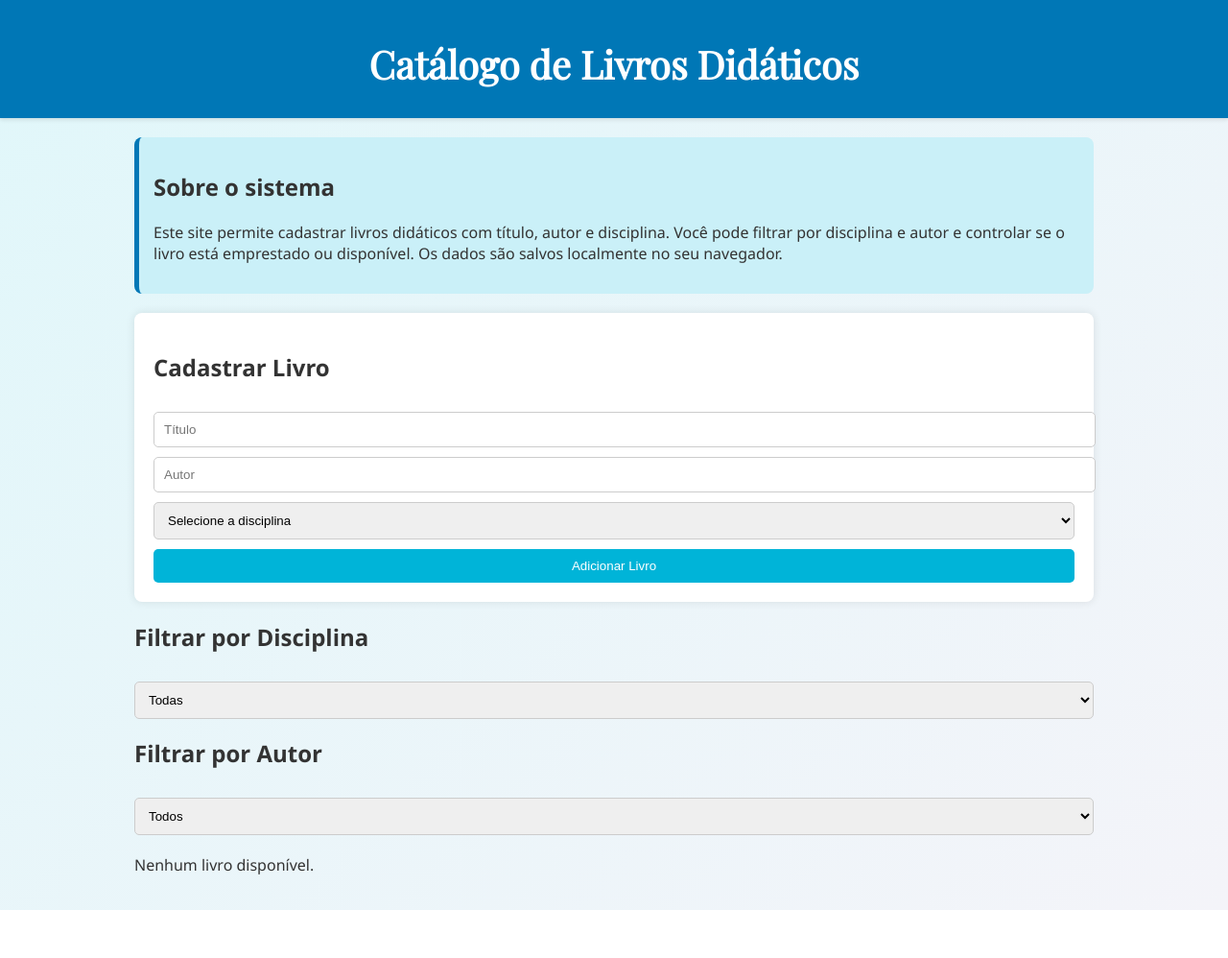
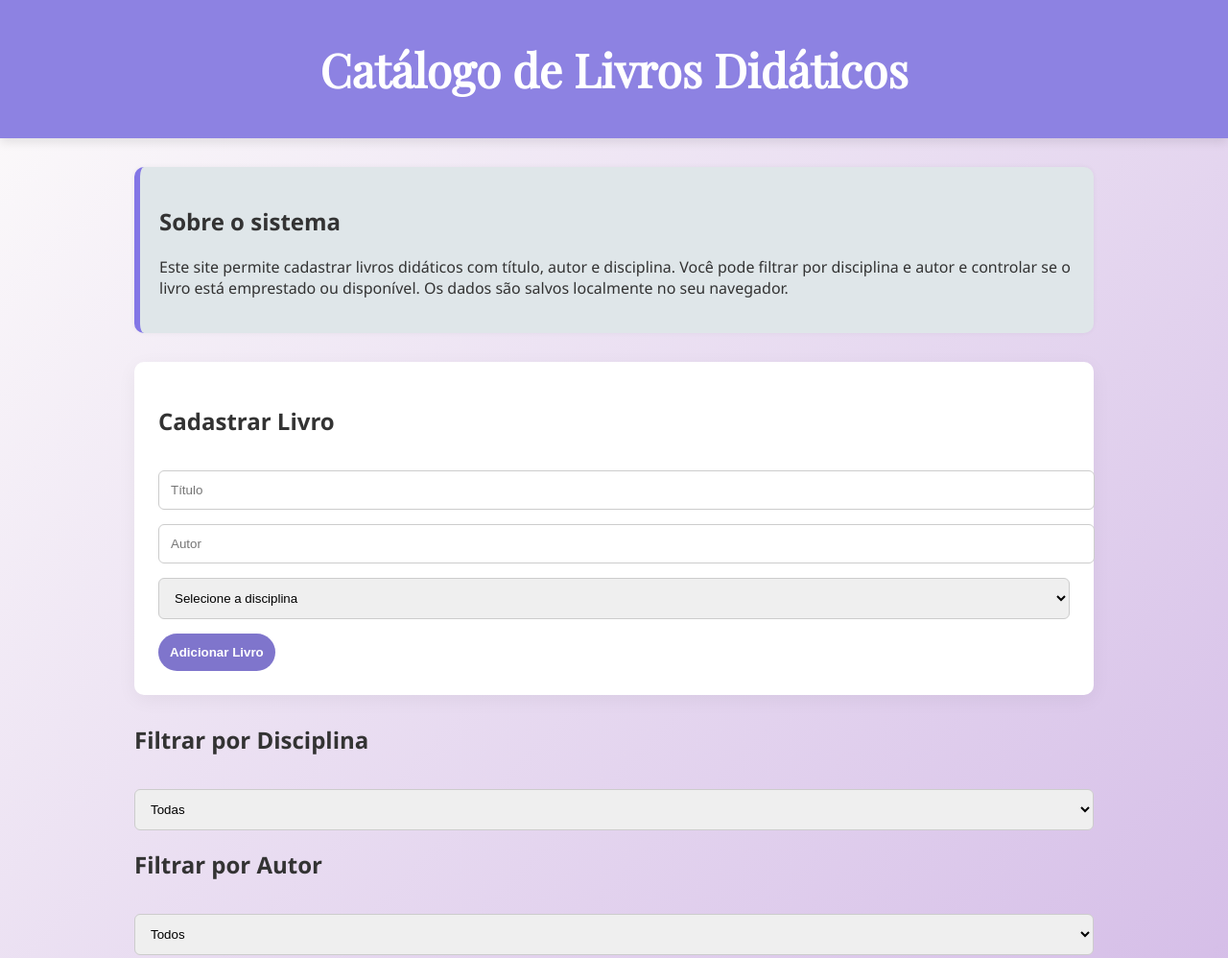
Before and after one commit to liviasouzasilva/Livia_LivrosDidaticos, a plain HTML site: page index.html in a window 1280 px wide. Shown: the top 998 px of the page at 96% size. Before the commit the page ends 948 px from the top, so only its background shows below. Drawn offline with nearby package versions, Linux system fonts and the light colour scheme.

Commit message:
Melhoria no estilo visual do site

```diff
--- a/style.css
+++ b/style.css
@@ -1,77 +1,107 @@
 /* style.css */
 body {
   font-family: 'Segoe UI', sans-serif;
-    background: linear-gradient(135deg, #e0f7fa, #f4f4f9);
+  background: linear-gradient(135deg, #fdfcfb, #d4bce7);
   margin: 0;
   padding: 0;
   color: #333;
 }
 
-  /* Fonte chique aplicada e tamanho do título ajustado */
 header {
-    background-color: #0077b6;
+  background-color: #8d82e2;
   color: white;
-    padding: 30px; /* Tamanho maior */
+  padding: 40px;
   text-align: center;
-    box-shadow: 0 2px 4px rgba(0,0,0,0.1);
   font-family: 'Playfair Display', serif;
-    position: relative;
-  }
-  header h1 {
-    font-size: 2.5em;
-    margin: 10px 0 0;
+  box-shadow: 0 4px 10px rgba(0,0,0,0.1);
 }
 
-  /* Estilo para imagem do cabeçalho */
-  .logo {
-    width: 60px;
-    position: absolute;
-    top: 20px;
-    left: 20px;
+header h1 {
+  font-size: 3em;
+  margin: 0;
 }
 
 main {
-    padding: 20px;
+  padding: 30px 20px;
   max-width: 1000px;
   margin: auto;
 }
+
 .intro {
-    background-color: #caf0f8;
-    padding: 15px;
-    border-radius: 8px;
-    margin-bottom: 20px;
-    border-left: 5px solid #0077b6;
+  background-color: #dfe6e9;
+  padding: 20px;
+  border-radius: 10px;
+  margin-bottom: 30px;
+  border-left: 6px solid #8376e6;
+  box-shadow: 0 0 5px rgba(0,0,0,0.05);
 }
+
 form {
-    margin-bottom: 20px;
-    background-color: #ffffff;
-    padding: 20px;
-    border-radius: 8px;
-    box-shadow: 0 0 10px rgba(0,0,0,0.1);
+  margin-bottom: 30px;
+  background-color: #fff;
+  padding: 25px;
+  border-radius: 10px;
+  box-shadow: 0 5px 20px rgba(0,0,0,0.05);
 }
-  input, select, button {
-    margin-top: 10px;
+
+input, select {
+  margin-top: 15px;
   width: 100%;
-    padding: 10px;
-    border-radius: 5px;
+  padding: 12px;
+  border-radius: 6px;
   border: 1px solid #ccc;
+  transition: border 0.3s ease;
 }
+
+input:focus, select:focus {
+  border-color: #574abb;
+  outline: none;
+}
+
 button {
-    background-color: #00b4d8;
+  background-color: #7f75cc;
   color: white;
   border: none;
+  padding: 12px;
+  margin-top: 15px;
+  border-radius: 25px;
+  font-weight: bold;
   cursor: pointer;
+  transition: background-color 0.3s ease, transform 0.2s ease;
 }
+
 button:hover {
-    background-color: #0096c7;
+  background-color: #221072;
+  transform: translateY(-2px);
 }
+
 .book-list {
   margin-top: 20px;
 }
+
 .book {
-    background-color: #ffffff;
-    padding: 15px;
-    margin-bottom: 10px;
-    border-radius: 5px;
-    box-shadow: 0 0 5px rgba(0,0,0,0.05);
+  background-color: #fff;
+  padding: 20px;
+  margin-bottom: 15px;
+  border-radius: 8px;
+  box-shadow: 0 4px 10px rgba(0,0,0,0.05);
+  transition: box-shadow 0.2s ease;
 }
+
+.book:hover {
+  box-shadow: 0 6px 20px rgba(0,0,0,0.1);
+}
+
+.book strong {
+  font-size: 1.2em;
+  color: #2d3436;
+}
+
+.book button {
+  background-color: #8376e6;
+  margin-top: 10px;
+}
+
+.book button:hover {
+  background-color: #221072;
+}
```
Lines whose indentation alone changed are shown as unchanged.
